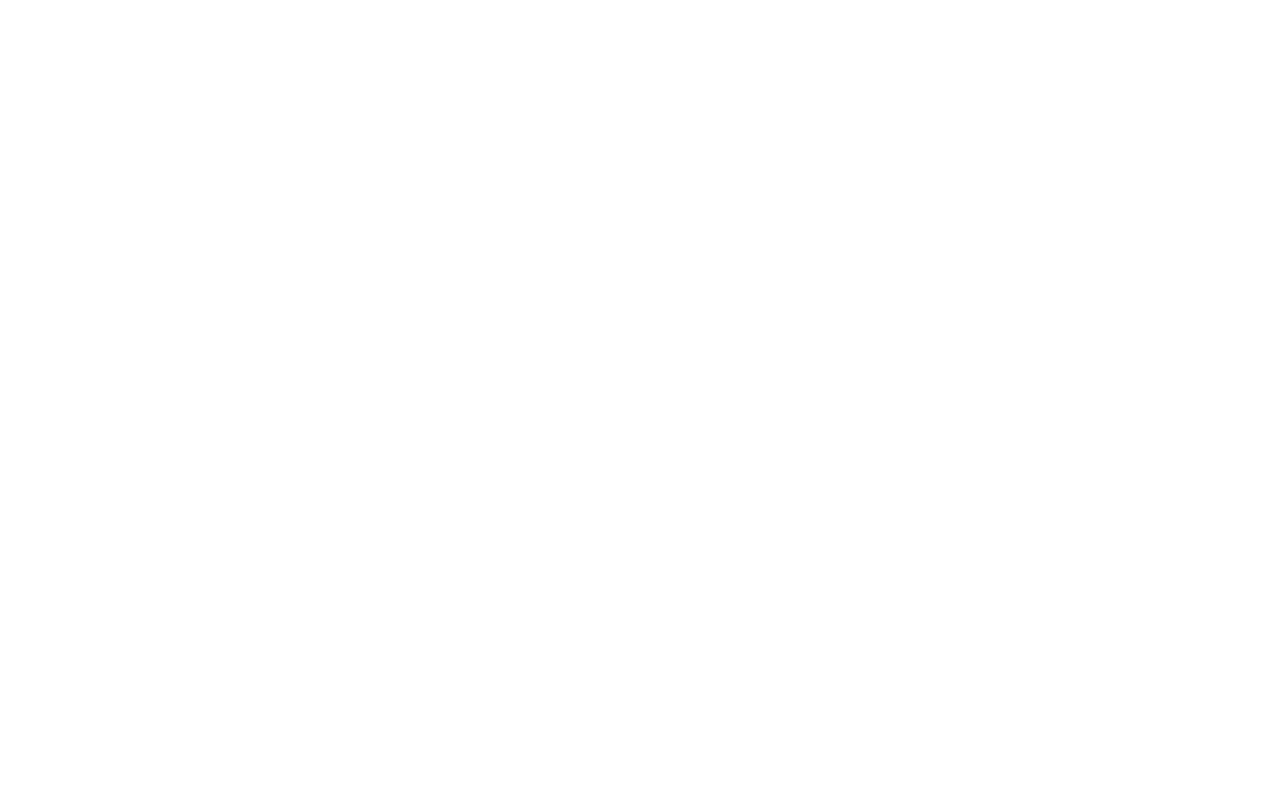
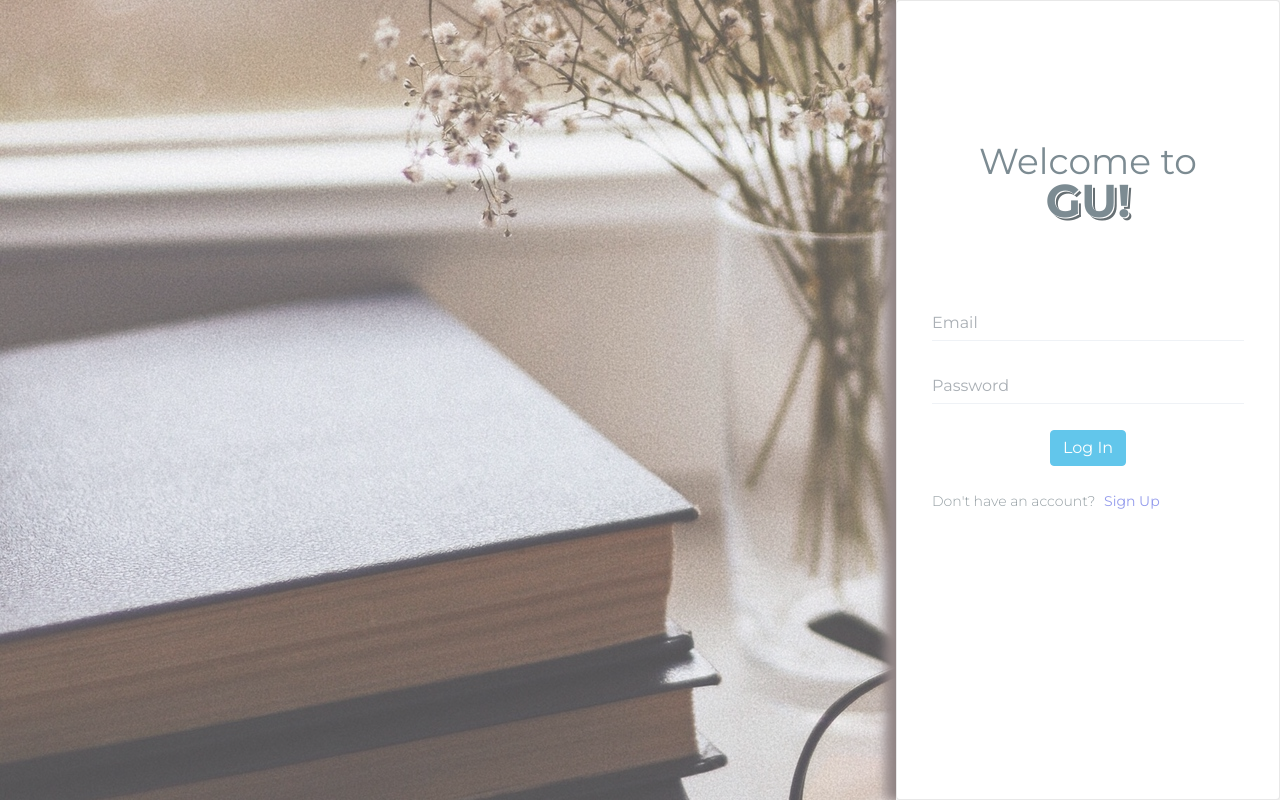
Before and after one commit to miltondisimone/gestion-universitaria-fe, an Angular app: page /#/login in a window 1280 px wide. Built offline with nearby package versions, Linux system fonts and the light colour scheme.

Commit message:
Added login and register templates

```diff
--- a/src/app/login/login.component.html
+++ b/src/app/login/login.component.html
@@ -1,3 +1,32 @@
-<div class="login">
-    <form action=""></form>
+<div class="login white-effect">
+    <div class="login-wrapper">
+        <div class="card">
+            <!-- Tab panes -->
+            <div class="card-body">
+                <h1 class="text-center">Welcome to <br><span>GU!</span></h1>
+                <form class="form-horizontal form-material login-form">
+                    <div class="form-group">
+                        <div class="col-md-12">
+                            <input type="email" placeholder="Email" class="form-control form-control-line" name="example-email" id="example-email">
+                        </div>
+                    </div>
+                    <div class="form-group">
+                        <div class="col-md-12">
+                            <input type="password" placeholder="Password" value="" class="form-control form-control-line">
+                        </div>
+                    </div>
+                    <div class="form-group">
+                        <div class="col-sm-12 text-center">
+                            <button class="btn btn-info">Log In</button>
+                        </div>
+                    </div>
+                </form>
+                <div class="form-group">
+                    <div class="col-sm-12">
+                        Don't have an account? <a routerLink="/register" class="text-primary m-l-5"><b>Sign Up</b></a>
+                    </div>
+                </div>
+            </div>
+        </div>
+    </div>
 </div>
--- a/src/app/login/login.component.scss
+++ b/src/app/login/login.component.scss
@@ -0,0 +1,34 @@
+.login {
+    background: url(../../assets/images/background/books_glasses_background.jpg) no-repeat;
+    height: 100%;
+    width: 100%;
+    position: fixed;
+    &.white-effect {
+        background-color: white;
+        opacity: .7;
+    }
+    .login-wrapper {
+        box-shadow: -10px 0px 10px 1px #675656;
+        width: 30vw;
+        height: 100%;
+        float: right;
+        background: #f3f3f3;
+        .card {
+            height: 100%;
+            .card-body {
+                h1 {
+                    margin-top: 15vh;
+                    margin-bottom: 10vh;
+                    span {
+                        font-size: 46px;
+                        font-weight: 900;
+                        text-shadow: 1px 1px 0 #ffffff, 3px 3px 0 #263238;
+                    }
+                }
+                .login-form {
+                    margin-top: 10vh;
+                }
+            }
+        }
+    }
+}
--- a/src/app/login/login.module.ts
+++ b/src/app/login/login.module.ts
@@ -2,13 +2,15 @@
 import { CommonModule } from '@angular/common';
 import { LoginComponent } from './login.component';
 import { RegisterComponent } from './register/register.component';
+import { RouterModule } from '@angular/router';
 
 
 
 @NgModule({
   declarations: [LoginComponent, RegisterComponent],
   imports: [
-    CommonModule
+    CommonModule,
+    RouterModule
   ],
   exports: [LoginComponent, RegisterComponent]
 })
--- a/src/app/login/register/register.component.html
+++ b/src/app/login/register/register.component.html
@@ -1 +1,41 @@
-<p>register works!</p>
+<div class="login white-effect">
+    <div class="login-wrapper">
+        <div class="card">
+            <!-- Tab panes -->
+            <div class="card-body">
+                <form class="form-horizontal form-material login-form">
+                    <h1 class="text-center">Sign In</h1>
+                    <div class="form-group">
+                        <div class="col-md-12">
+                            <input type="text" placeholder="Name" class="form-control form-control-line" name="name">
+                        </div>
+                    </div>
+                    <div class="form-group">
+                        <div class="col-md-12">
+                            <input type="email" placeholder="Email" class="form-control form-control-line" name="email">
+                        </div>
+                    </div>
+                    <div class="form-group">
+                        <div class="col-md-12">
+                            <input type="password" placeholder="Password" class="form-control form-control-line">
+                        </div>
+                    </div>
+                    <div class="form-group">
+                        <label class="col-12">Select Role</label>
+                        <div class="col-12">
+                            <select class="form-control form-control-line">
+                              <option>Student</option>
+                              <option>Teacher</option>
+                          </select>
+                        </div>
+                    </div>
+                    <div class="form-group">
+                        <div class="col-sm-12 text-center">
+                            <button class="btn btn-primary">Sign in</button>
+                        </div>
+                    </div>
+                </form>
+            </div>
+        </div>
+    </div>
+</div>
--- a/src/app/login/register/register.component.ts
+++ b/src/app/login/register/register.component.ts
@@ -3,7 +3,7 @@
 @Component({
   selector: 'app-register',
   templateUrl: './register.component.html',
-  styles: []
+  styleUrls: ['../login.component.scss']
 })
 export class RegisterComponent implements OnInit {
 
```
Also changed, not shown: src/assets/images/background/books_glasses_background.jpg (added).
